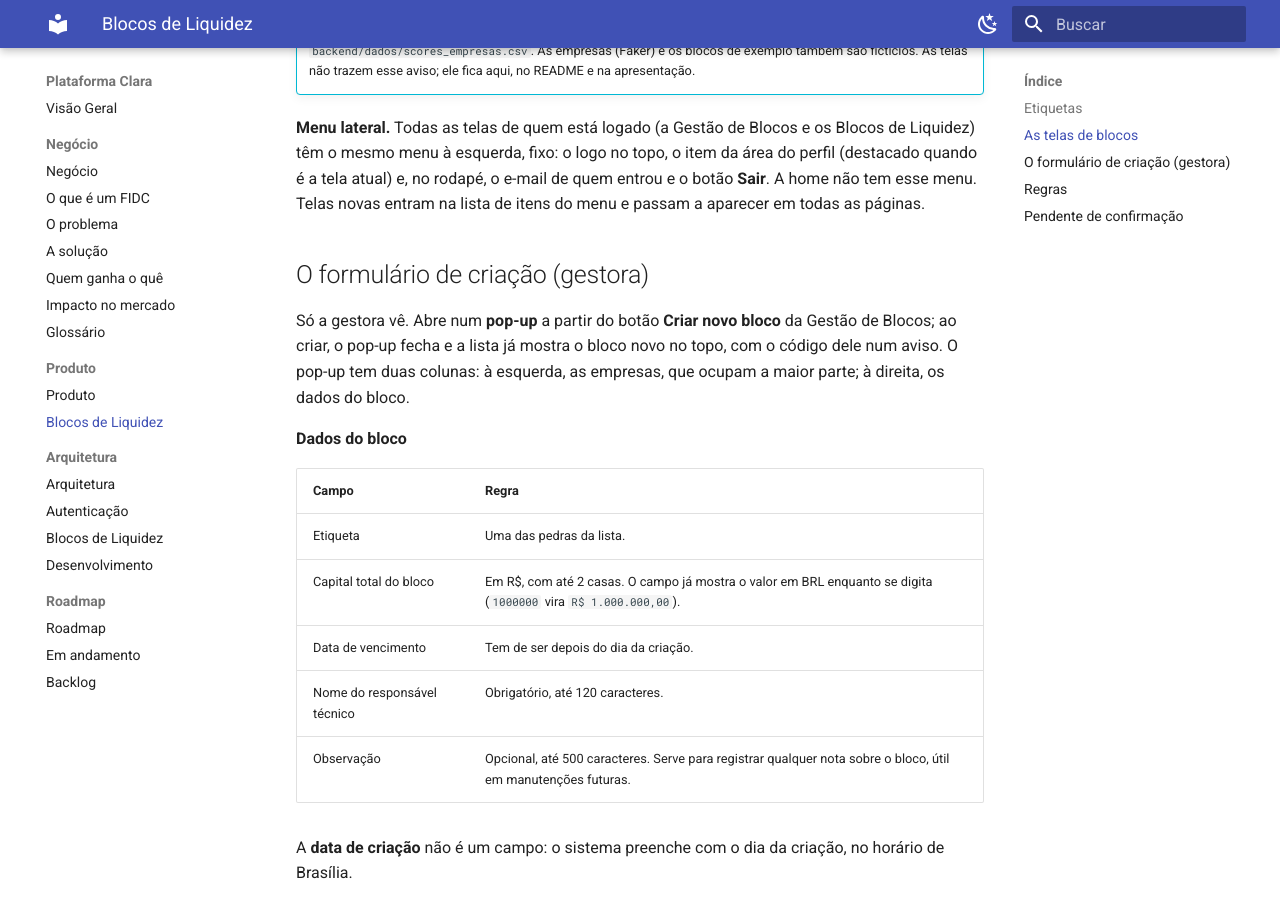
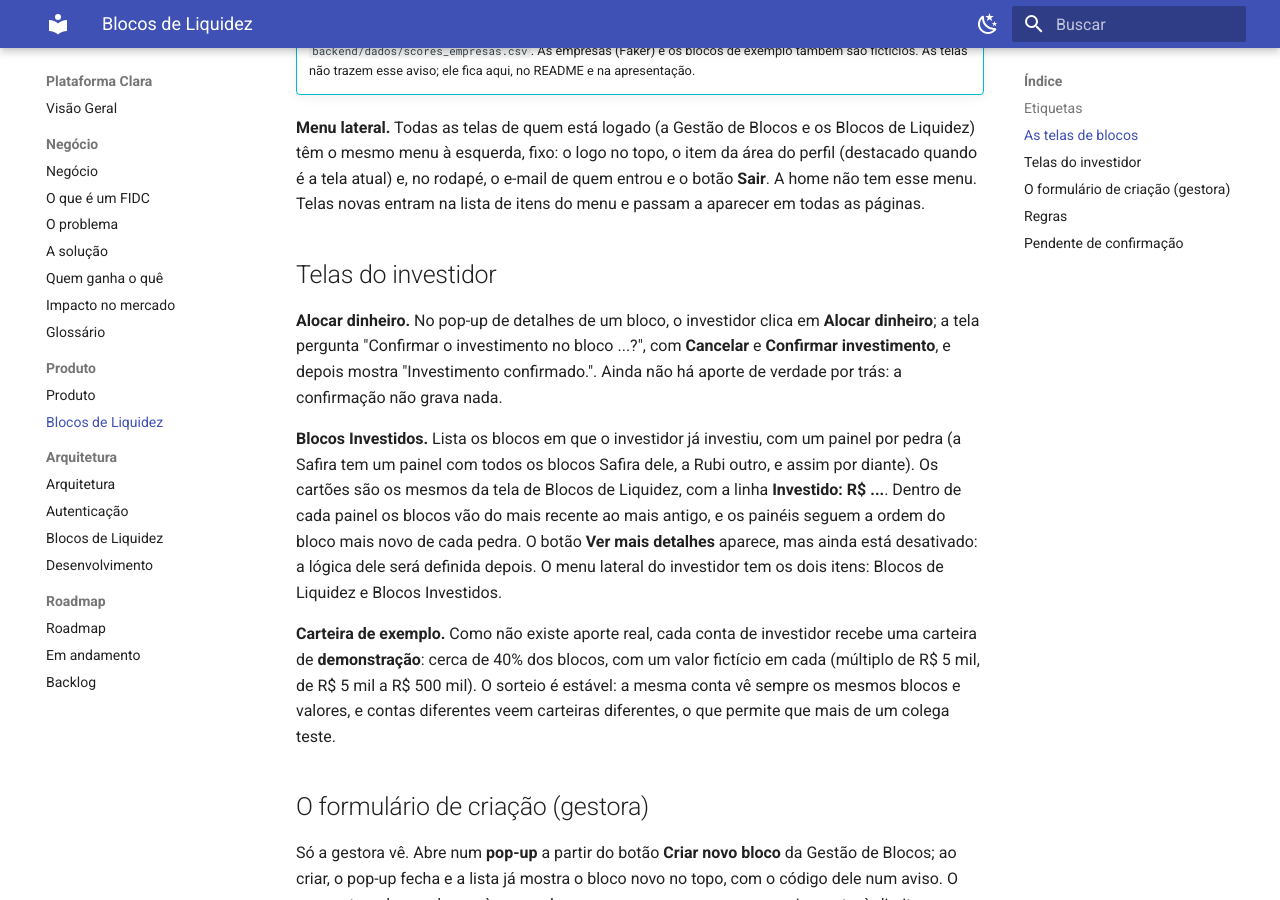
Before and after one commit to Moreira-89/plataforma_clara, an MkDocs documentation site: the page built from docs/produto/blocos-de-liquidez.md, in a window 1280 px wide and 900 px high, scrolled down 2033 px. Built offline with MkDocs 1.6.1 and Material for MkDocs 9.7.7, drawn with Linux system fonts in a browser that asks for light colours; some of the changed text lies outside the part shown.

Commit message:
docs: telas do investidor e carteira de demonstracao
- Produto: Blocos Investidos, confirmacao do Alocar dinheiro e carteira de exemplo
- Arquitetura: GET /investimentos e como a carteira e sorteada de forma estavel
- CLAUDE.md: a carteira entra na excecao dos dados de demonstracao e o investimento real
  entra em "O que ainda nao existe"

Co-Authored-By: Claude Opus 5.5 <noreply@anthropic.com>

```diff
--- a/docs/produto/blocos-de-liquidez.md
+++ b/docs/produto/blocos-de-liquidez.md
@@ -39,7 +39,7 @@ que cada um vê depois de entrar.
 | Nome | **Gestão de Blocos** | **Blocos de Liquidez** |
 | Cartões, busca e "Ver mais detalhes" | sim | sim |
 | Botão **Criar novo bloco** | sim (abre o formulário num pop-up) | não |
-| Botão **Alocar dinheiro** no pop-up | não | sim, ainda desativado ("em breve") |
+| Botão **Alocar dinheiro** no pop-up | não | sim; pede e mostra a confirmação do investimento, sem gravar nada ainda |
 | Responsável técnico, data de criação e observação no pop-up | sim | não |
 
 **Cartões.** Um cartão por bloco criado, sempre do mais recente para o mais antigo.
@@ -71,6 +71,25 @@ Liquidez) têm o mesmo menu à esquerda, fixo: o logo no topo, o item da área d
 (destacado quando é a tela atual) e, no rodapé, o e-mail de quem entrou e o botão **Sair**.
 A home não tem esse menu. Telas novas entram na lista de itens do menu e passam a aparecer em
 todas as páginas.
+
+## Telas do investidor
+
+**Alocar dinheiro.** No pop-up de detalhes de um bloco, o investidor clica em **Alocar dinheiro**; a
+tela pergunta "Confirmar o investimento no bloco ...?", com **Cancelar** e **Confirmar investimento**,
+e depois mostra "Investimento confirmado.". Ainda não há aporte de verdade por trás: a confirmação não
+grava nada.
+
+**Blocos Investidos.** Lista os blocos em que o investidor já investiu, com um painel por pedra
+(a Safira tem um painel com todos os blocos Safira dele, a Rubi outro, e assim por diante). Os
+cartões são os mesmos da tela de Blocos de Liquidez, com a linha **Investido: R$ ...**. Dentro de cada
+painel os blocos vão do mais recente ao mais antigo, e os painéis seguem a ordem do bloco mais novo
+de cada pedra. O botão **Ver mais detalhes** aparece, mas ainda está desativado: a lógica dele será
+definida depois. O menu lateral do investidor tem os dois itens: Blocos de Liquidez e Blocos Investidos.
+
+**Carteira de exemplo.** Como não existe aporte real, cada conta de investidor recebe uma carteira de
+**demonstração**: cerca de 40% dos blocos, com um valor fictício em cada (múltiplo de R$ 5 mil, de
+R$ 5 mil a R$ 500 mil). O sorteio é estável: a mesma conta vê sempre os mesmos blocos e valores, e
+contas diferentes veem carteiras diferentes, o que permite que mais de um colega teste.
 
 ## O formulário de criação (gestora)
 
@@ -131,4 +150,6 @@ Os detalhes técnicos (tabelas, rotas e erros) estão em
   momento, mas o grupo ainda vai confirmar. Se mudar, a busca deixa de filtrar e a
   gravação deixa de recusar.
 - **Score real:** o modelo de machine learning (Random Forest, de 0 a 100, a partir do histórico) ainda não existe; hoje os scores são de demonstração (ver aviso acima).
-- **Alocar dinheiro:** como o investidor aporta ainda não foi definido; o botão está desativado.
+- **Alocar dinheiro:** como o investidor aporta de verdade ainda não foi definido; hoje o botão só confirma, sem gravar.
+- **Ver mais detalhes em Blocos Investidos:** a lógica do botão será definida pelo grupo; hoje ele aparece desativado.
+- **Filtros em Blocos Investidos:** o desenho prevê um botão de filtros, ainda sem definição.
```
Also changed, not shown: CLAUDE.md (+9 -8 lines), docs/arquitetura/blocos.md (+9 -0 lines), docs/arquitetura/index.md (+1 -0 lines).
